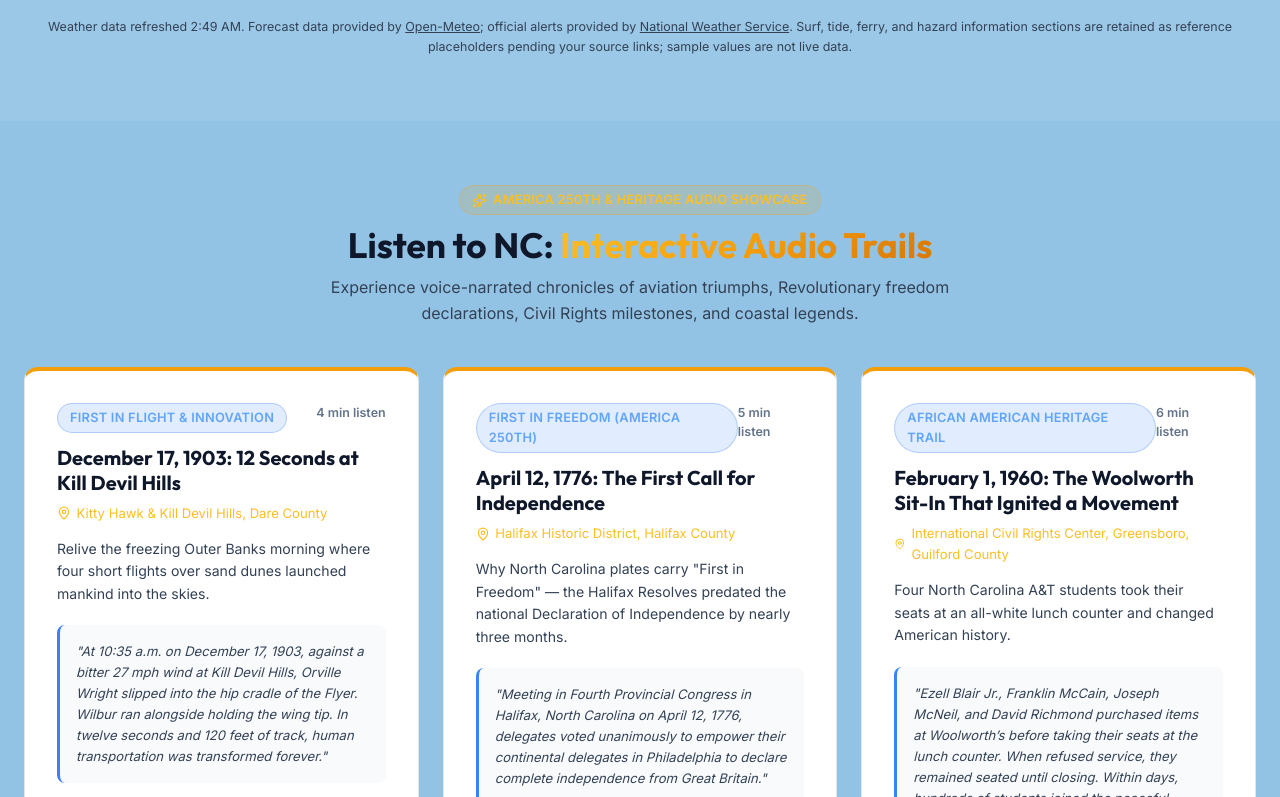
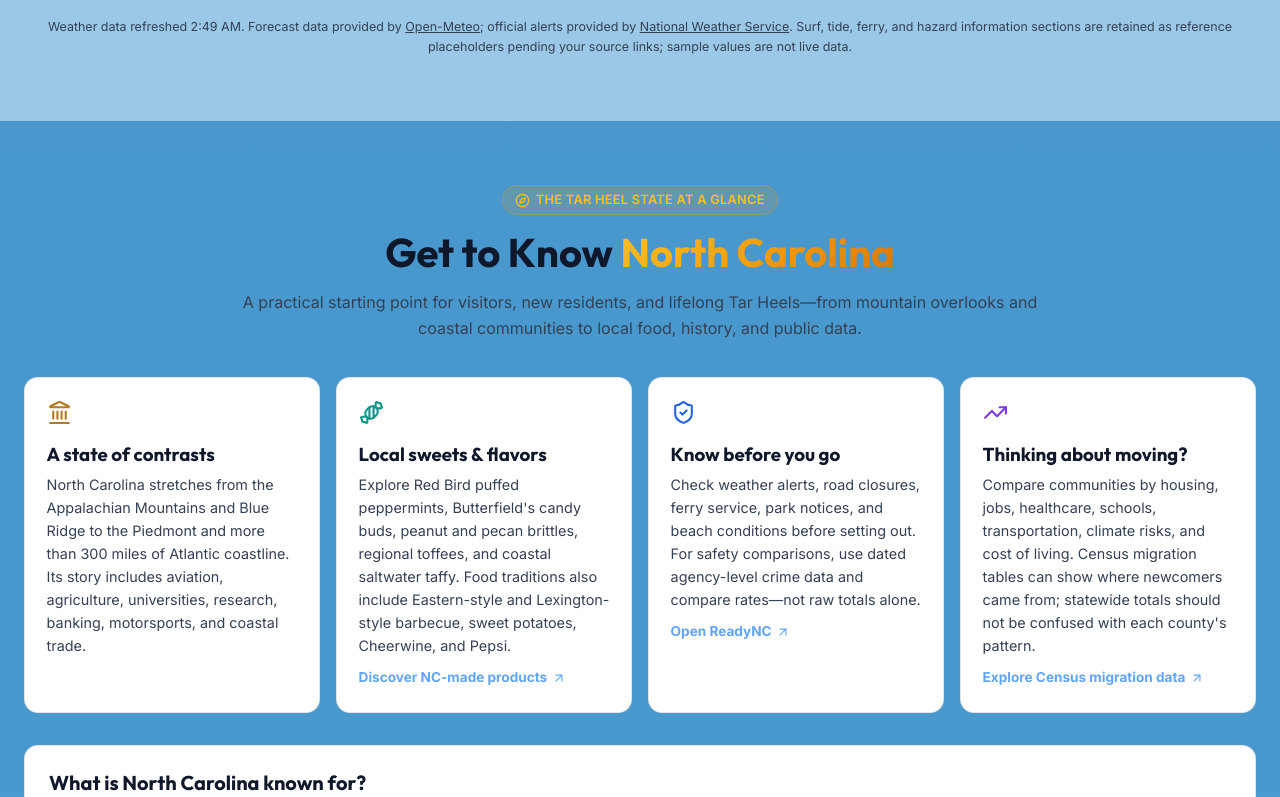
Before and after one commit to SkwirlRogers/nc-travelguide, a React (Vite) app: page / in a window 1280 px wide. Shown: the part 4883-5680 px from the top of the page. Built offline with nearby package versions, Linux system fonts and the light colour scheme; no server answers.

Commit message:
Integrate North Carolina essentials guide on homepage

```diff
--- a/src/pages/HomePage.jsx
+++ b/src/pages/HomePage.jsx
@@ -5,6 +5,7 @@ import InteractiveTravelHub from '../components/InteractiveTravelHub';
 import InteractiveNCMap from '../components/InteractiveNCMap';
 import LiveWeatherConditions from '../components/LiveWeatherConditions';
 import AudioStoryTrails from '../components/AudioStoryTrails';
+import NCEssentialsGuide from '../components/NCEssentialsGuide';
 
 export default function HomePage({ navigate, onToggleSave, isSaved }) {
   const [searchQuery, setSearchQuery] = useState('');
@@ -405,6 +406,9 @@ export default function HomePage({ navigate, onToggleSave, isSaved }) {
       {/* 5. Live Mountain Summit & Coastal Surf Conditions */}
       <LiveWeatherConditions />
 
+      {/* 5.5 North Carolina essentials, foodways, destinations, and public-data guide */}
+      <NCEssentialsGuide />
+
       {/* 5.5 Audio & Story Trails (America 250th / First in Flight / Civil Rights) */}
       <AudioStoryTrails />
 
```
